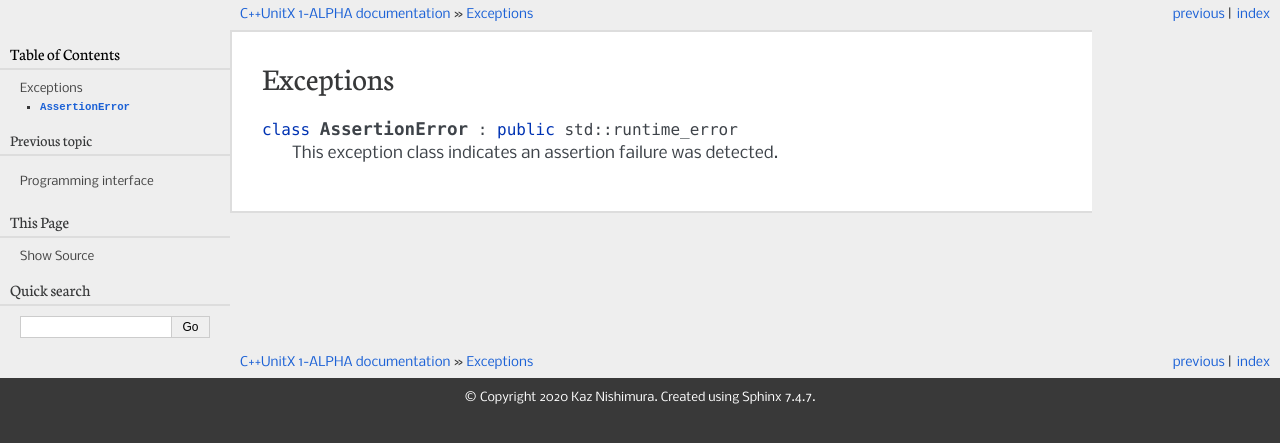
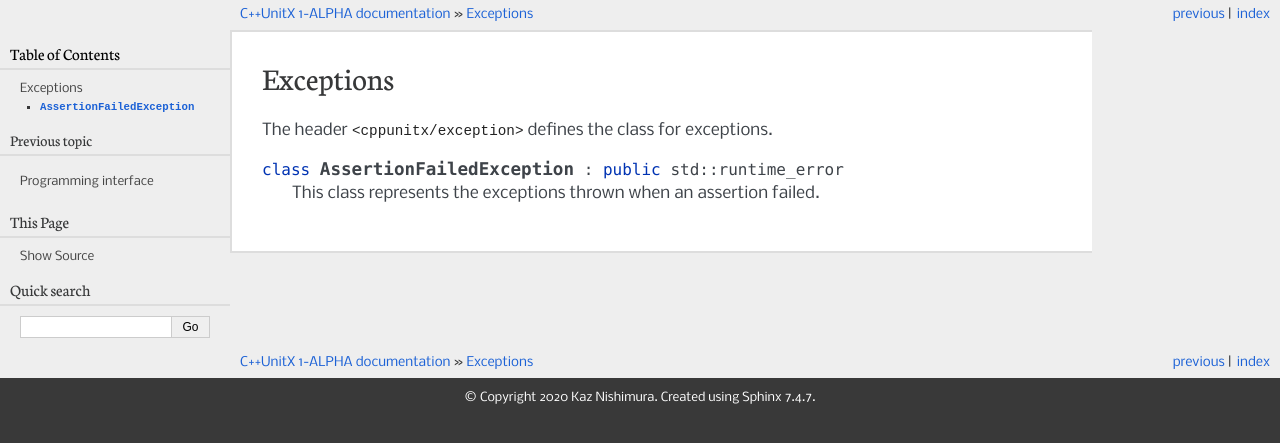
Before and after one commit to vx68k/cppunitx, a Sphinx documentation site: the page built from sphinx/exception.rst, in a window 1280 px wide. Shown: the top 443 px of the page. Built offline with Sphinx 7.4.7, drawn with Linux system fonts in a browser that asks for light colours.

Commit message:
Update the documentation [skip ci]

```diff
--- a/sphinx/exception.rst
+++ b/sphinx/exception.rst
@@ -1,8 +1,10 @@
 Exceptions
 ==========
 
+The header ``<cppunitx/exception>`` defines the class for exceptions.
+
 .. cpp:namespace:: cppunitx
 
-.. cpp:class:: AssertionError : public std::runtime_error
+.. cpp:class:: AssertionFailedException: public std::runtime_error
 
-   This exception class indicates an assertion failure was detected.
+   This class represents the exceptions thrown when an assertion failed.
```
